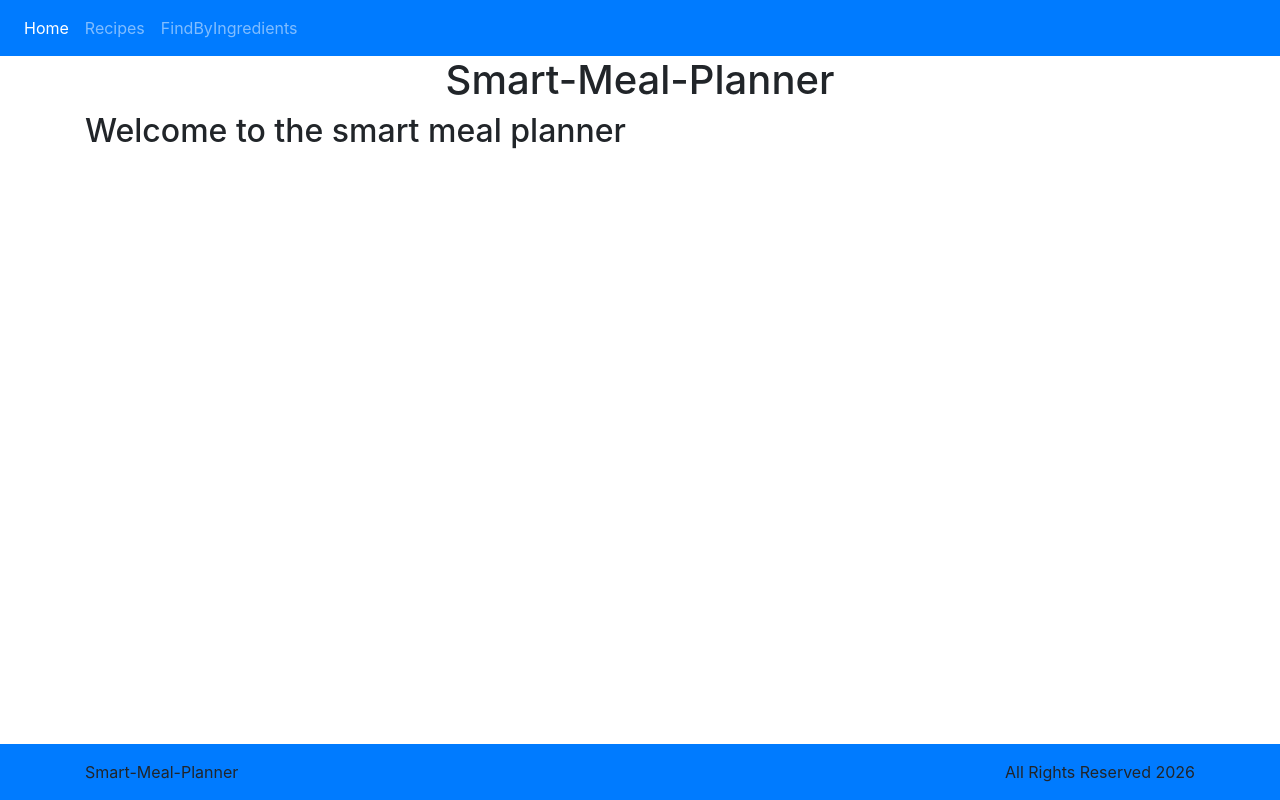
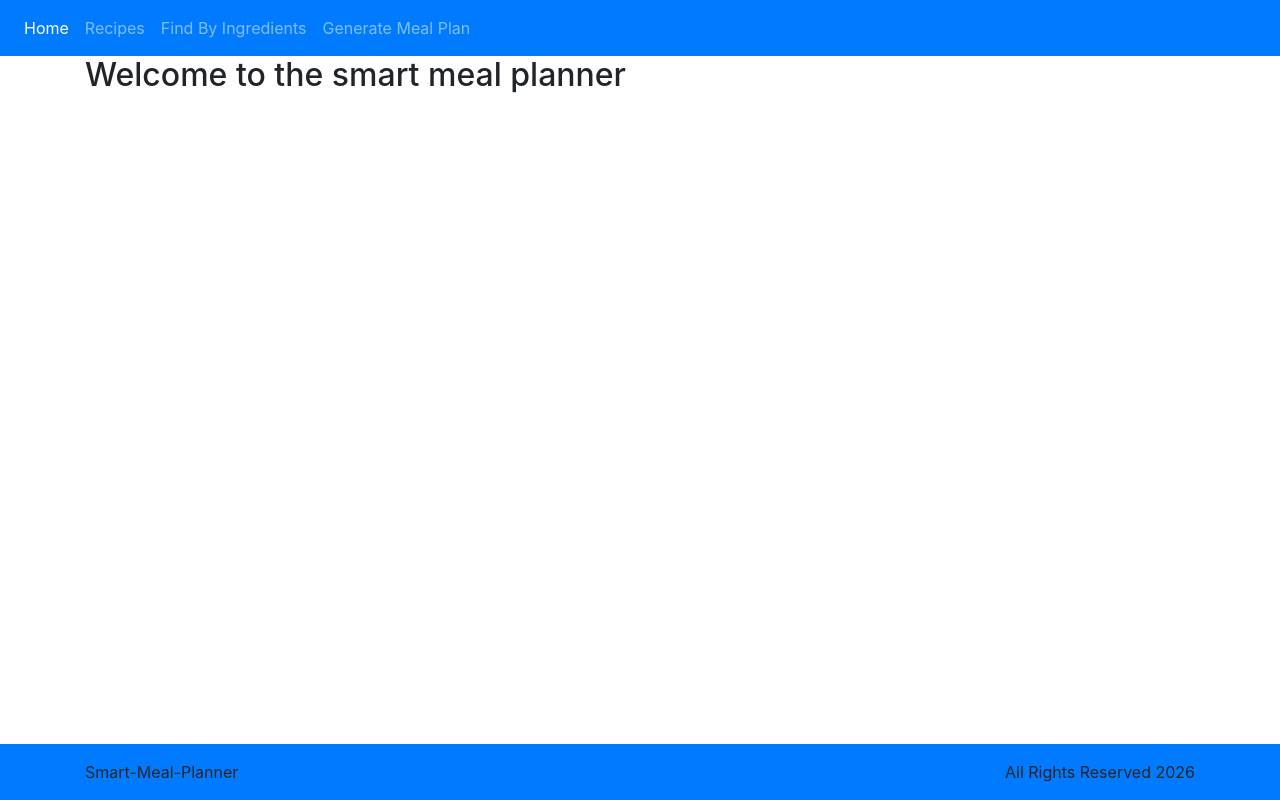
Before and after one commit to mashavaprince09/Smart-Meal-Planner, an Angular app: page /home in a window 1280 px wide. Built offline with nearby package versions, Linux system fonts and the light colour scheme; no server answers.

Commit message:
Add "Generate Meal Plan" link to navigation and dynamically bind footer title

```diff
--- a/src/app/app.html
+++ b/src/app/app.html
@@ -14,14 +14,18 @@
       </li>
       <li class="nav-item">
         <a routerLink="findByIngredients" routerLinkActive="active" class="nav-link">
-          FindByIngredients
+          Find By Ingredients
+        </a>
+      </li>
+      <li class="nav-item">
+        <a routerLink="generateMealPlan" routerLinkActive="active" class="nav-link">
+          Generate Meal Plan
         </a>
       </li>
     </ul>
   </nav>
 
   <main class="page-content">
-    <h1 class="text-center">{{ title() }}</h1>
     <div class="container">
       <router-outlet></router-outlet>
     </div>
@@ -29,7 +33,7 @@
 
   <footer class="navbar bg-primary navbar-dark footer">
     <div class="container">
-      <span>Smart-Meal-Planner</span>
+      <span>{{ title() }}</span>
       <span>All Rights Reserved 2026</span>
     </div>
   </footer>
```
